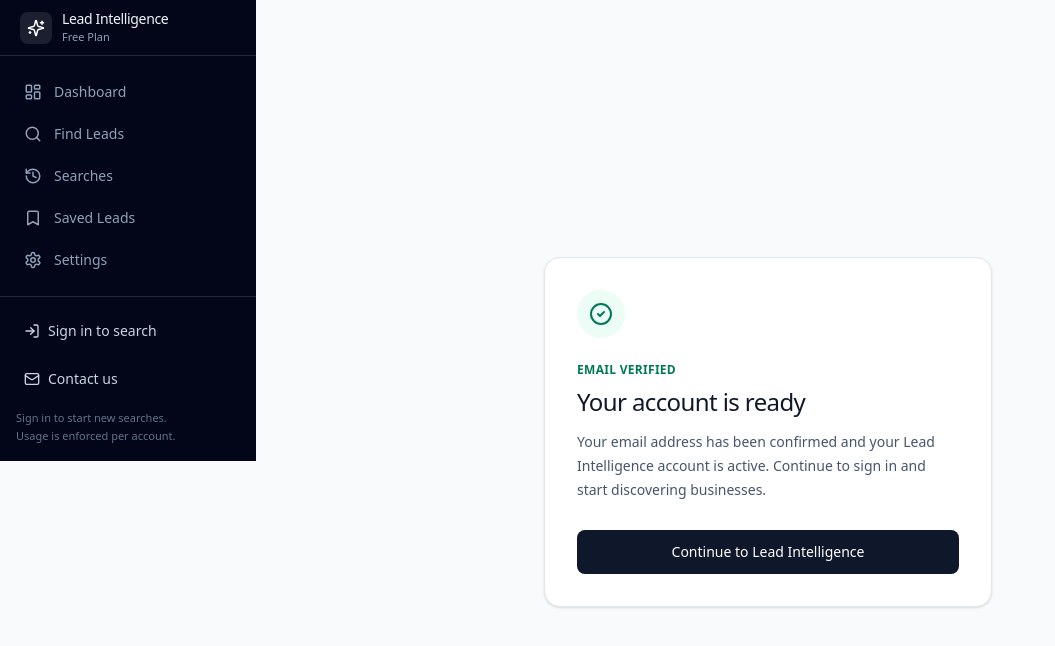
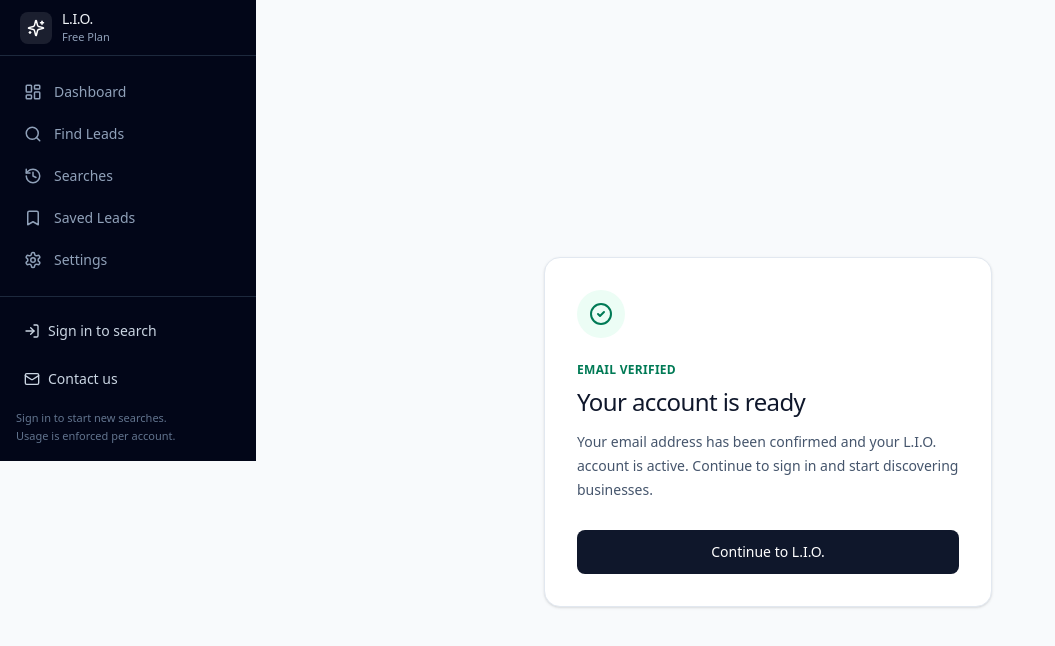
Before and after one commit to liooutnow-collab/chatgpt-saas, a Next.js app: page /auth/verified in a window 1280 px wide. Shown: the top 646 px of the page, without its empty margins (0-1055 px from the left). Built offline with nearby package versions, Linux system fonts and the light colour scheme; no server answers.

Commit message:
fix: apply L.I.O. product branding

```diff
--- a/app/auth/verified/page.tsx
+++ b/app/auth/verified/page.tsx
@@ -15,13 +15,13 @@
           Your account is ready
         </h1>
         <p className="mt-3 text-sm leading-6 text-slate-600">
-          Your email address has been confirmed and your Lead Intelligence account is active. Continue to sign in and start discovering businesses.
+          Your email address has been confirmed and your L.I.O. account is active. Continue to sign in and start discovering businesses.
         </p>
         <Link
           href="/login"
           className="mt-7 inline-flex min-h-11 w-full items-center justify-center rounded-lg bg-slate-900 px-4 text-sm font-medium text-white transition-colors hover:bg-slate-800"
         >
-          Continue to Lead Intelligence
+          Continue to L.I.O.
         </Link>
       </section>
     </main>
--- a/app/layout.tsx
+++ b/app/layout.tsx
@@ -3,7 +3,7 @@
 import { Sidebar } from "@/components/layout/Sidebar";
 
 export const metadata: Metadata = {
-  title: "Lead Intelligence",
+  title: "L.I.O.",
   description: "Find businesses worth contacting with server-side lead discovery.",
 };
 
--- a/app/login/page.tsx
+++ b/app/login/page.tsx
@@ -106,7 +106,7 @@
             <Sparkles className="h-5 w-5" />
           </div>
           <div>
-            <h1 className="text-xl font-medium tracking-tight text-slate-900">Lead Intelligence</h1>
+            <h1 className="text-xl font-medium tracking-tight text-slate-900">L.I.O.</h1>
             <p className="text-sm text-slate-500">Sign in to manage your discoveries</p>
           </div>
         </div>
--- a/components/layout/Sidebar.tsx
+++ b/components/layout/Sidebar.tsx
@@ -73,7 +73,7 @@
           <div className="flex h-7 w-7 items-center justify-center rounded-md bg-slate-900">
             <Sparkles className="h-4 w-4 text-white" />
           </div>
-          <span className="text-sm font-medium text-slate-900">Lead Intelligence</span>
+          <span className="text-sm font-medium text-slate-900">L.I.O.</span>
         </div>
         <button
           onClick={() => setOpen(!open)}
@@ -98,7 +98,7 @@
             <Sparkles className="h-4.5 w-4.5 text-white" />
           </div>
           <div>
-            <div className="text-sm font-medium tracking-tight">Lead Intelligence</div>
+            <div className="text-sm font-medium tracking-tight">L.I.O.</div>
             <div className="text-[11px] text-slate-400">Free Plan</div>
           </div>
         </div>
--- a/package.json
+++ b/package.json
@@ -1,5 +1,5 @@
 {
-  "name": "lead-intelligence",
+  "name": "lio",
   "version": "0.1.0",
   "private": true,
   "packageManager": "npm@10.9.2",
```
Also changed, not shown: 2 other files (tests, documents, lock files or other folders).
